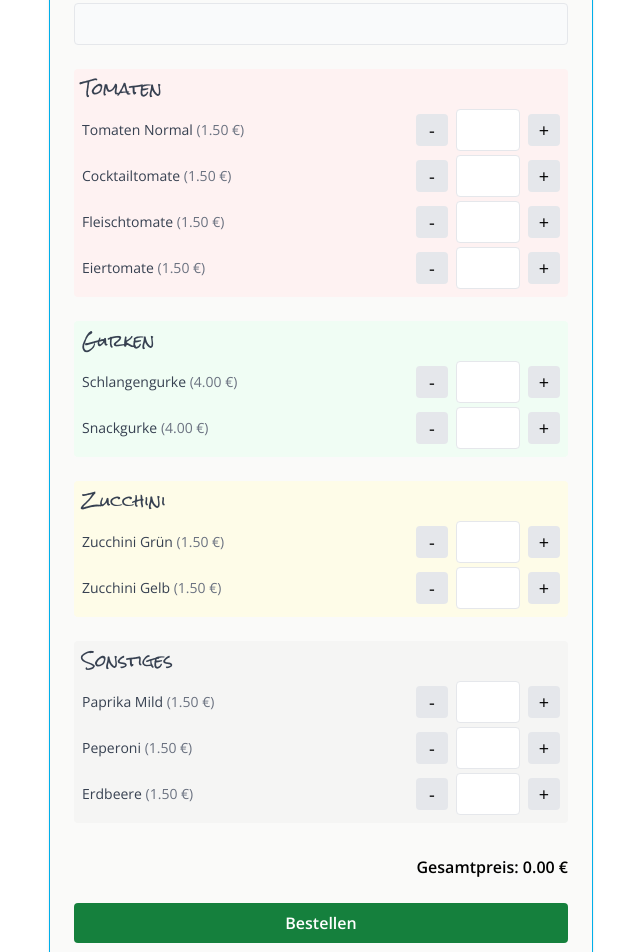
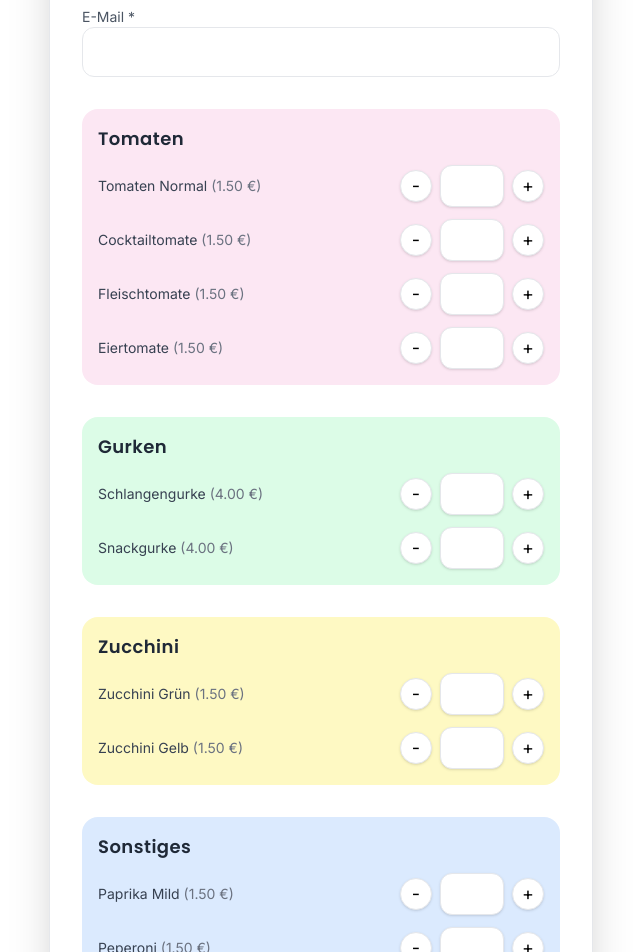
Before and after one commit to cabrauck/react_plant_order_form, a React (Vite) app: page / in a window 1280 px wide. Shown: the part 160-1112 px from the top of the page, without its empty margins (319-959 px from the left). Built offline with nearby package versions, Linux system fonts and the light colour scheme.

Commit message:
modern ui

```diff
--- a/index.html
+++ b/index.html
@@ -3,7 +3,7 @@
   <head>
     <meta charset="UTF-8" />
     <meta name="viewport" content="width=device-width, initial-scale=1.0" />
-    <link href="https://fonts.googleapis.com/css2?family=Open+Sans:wght@400;600&family=Rock+Salt&display=swap" rel="stylesheet">
+    <link href="https://fonts.googleapis.com/css2?family=Inter:wght@400;600&family=Poppins:wght@600;700&display=swap" rel="stylesheet">
     <title>OGV Bestellformular</title>
   </head>
   <body>
--- a/src/Bestellformular.jsx
+++ b/src/Bestellformular.jsx
@@ -68,10 +68,10 @@ export default function Bestellformular() {
   }, 0);
 
   const farben = {
-    tomate: "bg-red-50",
-    gurke: "bg-green-50",
-    zucchini: "bg-yellow-50",
-    sonst: "bg-stone-100",
+    tomate: "bg-pink-100",
+    gurke: "bg-green-100",
+    zucchini: "bg-yellow-100",
+    sonst: "bg-blue-100",
   };
 
   const gruppen = [
@@ -83,41 +83,41 @@ export default function Bestellformular() {
 
   if (submitted) {
     return (
-      <div className="max-w-xl mx-auto mt-8 p-4 border rounded">
-        <h2 className="text-xl font-semibold mb-2" style={{ fontFamily: 'Rock Salt, cursive' }}>Vielen Dank!</h2>
-        <p style={{ fontFamily: 'Open Sans, sans-serif' }}>Deine Bestellung wurde erfolgreich übermittelt.</p>
+      <div className="max-w-xl mx-auto mt-8 p-6 rounded-lg bg-gradient-to-br from-pink-100 via-white to-blue-100 text-center shadow-xl">
+        <h2 className="text-3xl font-bold text-pink-600 mb-2 font-display">🌸 Vielen Dank!</h2>
+        <p className="text-gray-700 font-body">Deine Bestellung wurde erfolgreich übermittelt.</p>
       </div>
     );
   }
 
   return (
-    <form onSubmit={handleSubmit} className="max-w-xl mx-auto mt-8 space-y-4 px-4" style={{ fontFamily: 'Open Sans, sans-serif' }}>
-      <div className="bg-stone-50 shadow rounded-lg p-6 space-y-6 border border-[#00afea]">
+    <form onSubmit={handleSubmit} className="max-w-xl mx-auto mt-8 space-y-6 px-4 font-body">
+      <div className="bg-white/70 backdrop-blur-md shadow-2xl rounded-3xl p-8 space-y-8 border border-gray-200">
         <div>
-          <label htmlFor="name" className="block font-medium text-sm text-gray-700">Name *</label>
+          <label htmlFor="name" className="block text-sm font-medium text-gray-600">Name *</label>
           <input
             name="name"
             value={formData.name}
             onChange={handleChange}
             required
-            className="w-full p-2 border rounded bg-gray-50 focus:outline-none focus:ring-2 focus:ring-green-700"
+            className="w-full p-3 border rounded-xl bg-white focus:outline-none focus:ring-2 focus:ring-pink-400"
           />
         </div>
         <div>
-          <label htmlFor="email" className="block font-medium text-sm text-gray-700">E-Mail *</label>
+          <label htmlFor="email" className="block text-sm font-medium text-gray-600">E-Mail *</label>
           <input
             type="email"
             name="email"
             value={formData.email}
             onChange={handleChange}
             required
-            className="w-full p-2 border rounded bg-gray-50 focus:outline-none focus:ring-2 focus:ring-green-700"
+            className="w-full p-3 border rounded-xl bg-white focus:outline-none focus:ring-2 focus:ring-pink-400"
           />
         </div>
 
         {gruppen.map(({ key, label }) => (
-          <div key={key} className={`rounded p-2 space-y-1 ${farben[key]}`}>
-            <h4 className="text-gray-700 text-base mb-2" style={{ fontFamily: 'Rock Salt, cursive' }}>{label}</h4>
+          <div key={key} className={`rounded-2xl p-4 space-y-3 ${farben[key]}`}>
+            <h4 className="text-lg font-semibold text-gray-800 tracking-wide font-display">{label}</h4>
             {PREISLISTE.filter(item => item.kategorie === key).map((item) => (
               <div
                 key={item.name}
@@ -127,29 +127,29 @@ export default function Bestellformular() {
                   {item.name} <span className="text-gray-500">({item.preis.toFixed(2)} €)</span>
                 </label>
                 <div className="flex items-center gap-2">
-                  <button type="button" onClick={() => handleDecrement(item.name)} className="w-8 h-8 rounded bg-gray-200 text-lg">-</button>
+                  <button type="button" onClick={() => handleDecrement(item.name)} className="w-8 h-8 rounded-full bg-white border text-lg shadow">-</button>
                   <input
                     type="number"
                     name={item.name}
                     min="0"
                     value={formData[item.name] || ""}
                     onChange={handleChange}
-                    className="w-16 text-center p-2 border rounded bg-white"
+                    className="w-16 text-center p-2 border rounded-xl bg-white shadow"
                   />
-                  <button type="button" onClick={() => handleIncrement(item.name)} className="w-8 h-8 rounded bg-gray-200 text-lg">+</button>
+                  <button type="button" onClick={() => handleIncrement(item.name)} className="w-8 h-8 rounded-full bg-white border text-lg shadow">+</button>
                 </div>
               </div>
             ))}
           </div>
         ))}
 
-        <div className="text-right font-semibold pt-2">
-          Gesamtpreis: {gesamtpreis.toFixed(2)} €
+        <div className="text-right text-lg font-semibold text-gray-800 pt-2">
+          Gesamt: <span className="text-pink-600">{gesamtpreis.toFixed(2)} €</span>
         </div>
 
         <div>
-          <button type="submit" className="w-full bg-green-700 hover:bg-green-800 text-white font-semibold py-2 px-4 rounded transition">
-            Bestellen
+          <button type="submit" className="w-full bg-pink-500 hover:bg-pink-600 text-white font-semibold py-3 px-6 rounded-xl transition shadow-md">
+            Jetzt Bestellen ✨
           </button>
         </div>
       </div>
--- a/tailwind.config.js
+++ b/tailwind.config.js
@@ -1,7 +1,15 @@
 export default {
-  content: ["./index.html", "./src/**/*.{js,ts,jsx,tsx}"],
+  content: [
+    "./index.html",
+    "./src/**/*.{js,ts,jsx,tsx}",
+  ],
   theme: {
-    extend: {},
+    extend: {
+      fontFamily: {
+        display: ['Poppins', 'sans-serif'],
+        body: ['Inter', 'sans-serif'],
+      },
+    },
   },
   plugins: [],
 }
```
